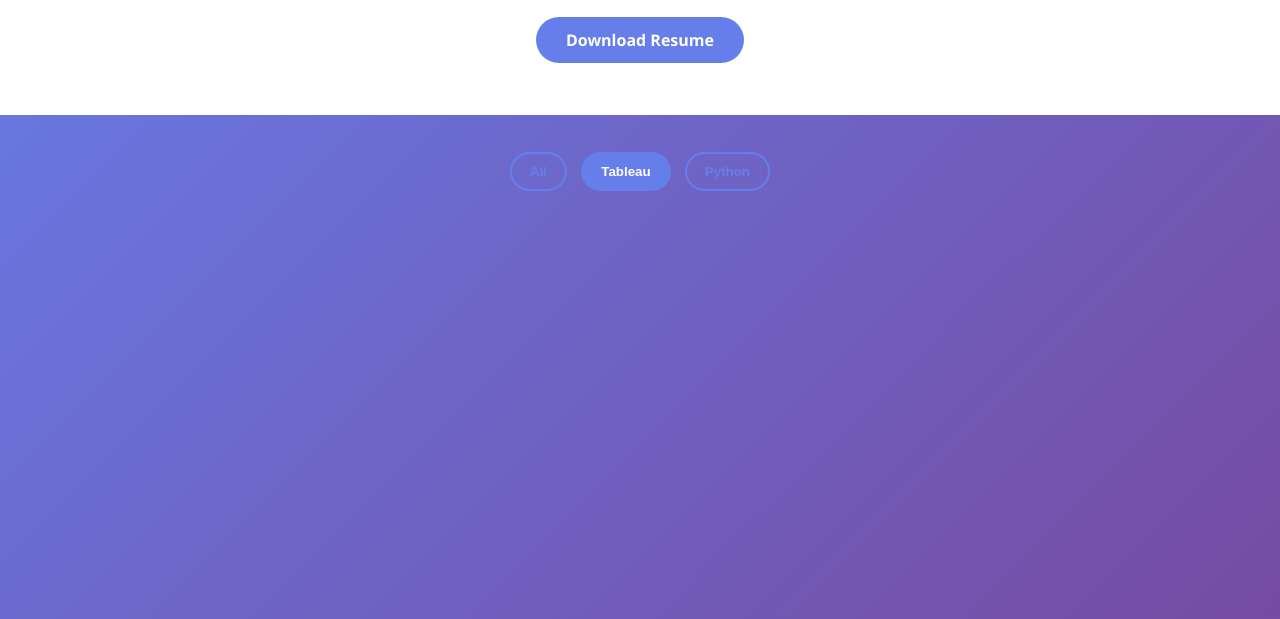
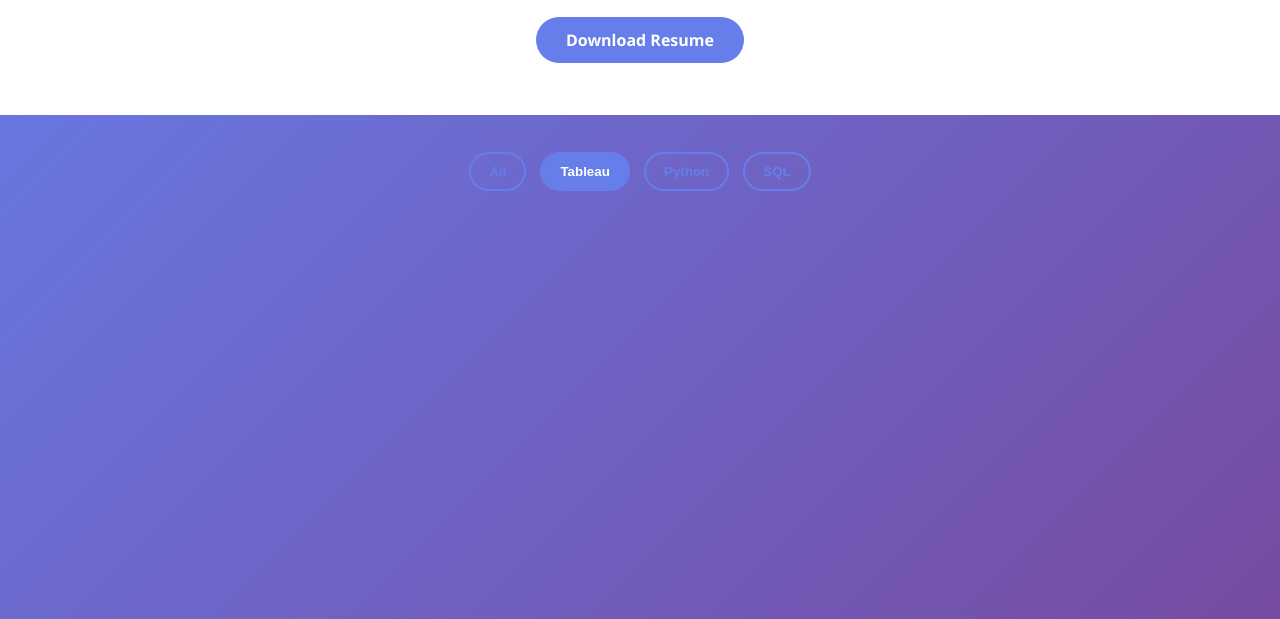
Before and after one commit to DineshAlla12/DineshAlla12.github.io, a plain HTML site: page index.html in a window 1280 px wide. Both pictures are taken after a click on the button "Tableau". Shown: the part 181-800 px from the top of the page. Drawn offline with Linux system fonts and the light colour scheme.

Commit message:
Update index.html

```diff
--- a/index.html
+++ b/index.html
@@ -85,6 +85,7 @@
       overflow:hidden;
       box-shadow:0 15px 35px rgba(0,0,0,.1);
       transition:.3s;
+      display:block;
     }
 
     .card:hover {
@@ -152,6 +153,14 @@
       border-radius:20px;
       font-size:.9rem;
     }
+
+    .viz{
+      width:100%;
+      height:260px;
+      border:none;
+      display:block;
+      background:#fff;
+    }
   </style>
 </head>
 
@@ -168,9 +177,10 @@
 <div class="container">
 
 <nav>
-  <button class="filter-btn active" onclick="filter('all')">All</button>
-  <button class="filter-btn" onclick="filter('tableau')">Tableau</button>
-  <button class="filter-btn" onclick="filter('python')">Python</button>
+  <button class="filter-btn active" data-filter="all">All</button>
+  <button class="filter-btn" data-filter="tableau">Tableau</button>
+  <button class="filter-btn" data-filter="python">Python</button>
+  <button class="filter-btn" data-filter="sql">SQL</button>
 </nav>
 
 <section class="projects">
@@ -229,21 +239,38 @@
     </div>
   </div>
 
+  <!-- TABLEAU PROJECTS -->
+  <!-- IMPORTANT: Paste your 12 Tableau cards here.
+       Each one MUST look like:
+       <div class="card tableau"> ... <iframe class="viz" src="..."></iframe> ... </div>
+  -->
+
+  <!-- SQL PROJECTS (empty for now; keep filter) -->
+  <!-- Later you will add: <div class="card sql"> ... </div> -->
+
 </section>
 </div>
 
 <script>
-function filter(type){
-  document.querySelectorAll(".filter-btn")
-    .forEach(b=>b.classList.remove("active"));
-  event.target.classList.add("active");
+  const buttons = document.querySelectorAll(".filter-btn");
+  const cards = document.querySelectorAll(".card");
 
-  document.querySelectorAll(".card").forEach(card=>{
-    card.style.display =
-      type==="all" || card.classList.contains(type)
-      ? "block" : "none";
+  function applyFilter(type){
+    cards.forEach(card=>{
+      card.style.display =
+        (type === "all" || card.classList.contains(type)) ? "block" : "none";
+    });
+  }
+
+  buttons.forEach(btn=>{
+    btn.addEventListener("click", () => {
+      buttons.forEach(b=>b.classList.remove("active"));
+      btn.classList.add("active");
+      applyFilter(btn.dataset.filter);
+    });
   });
-}
+
+  applyFilter("all");
 </script>
 
 </body>
```
